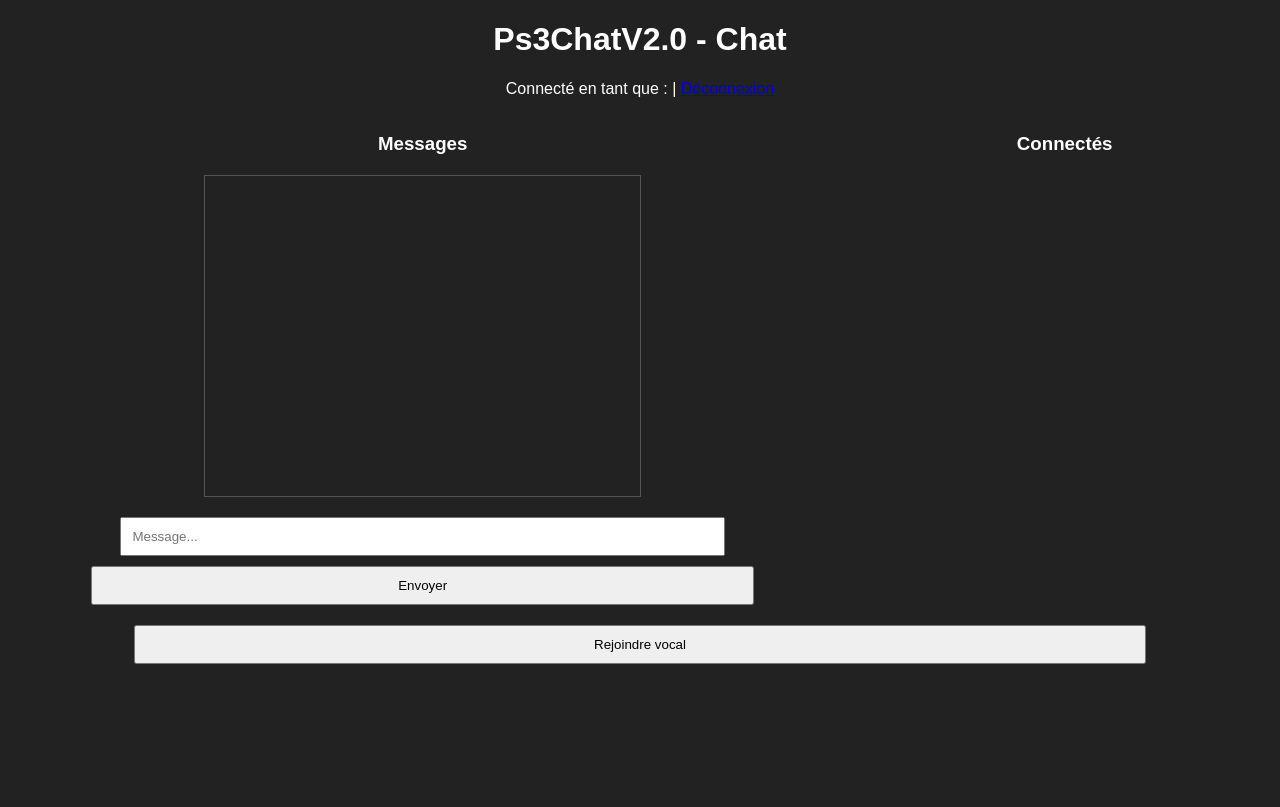
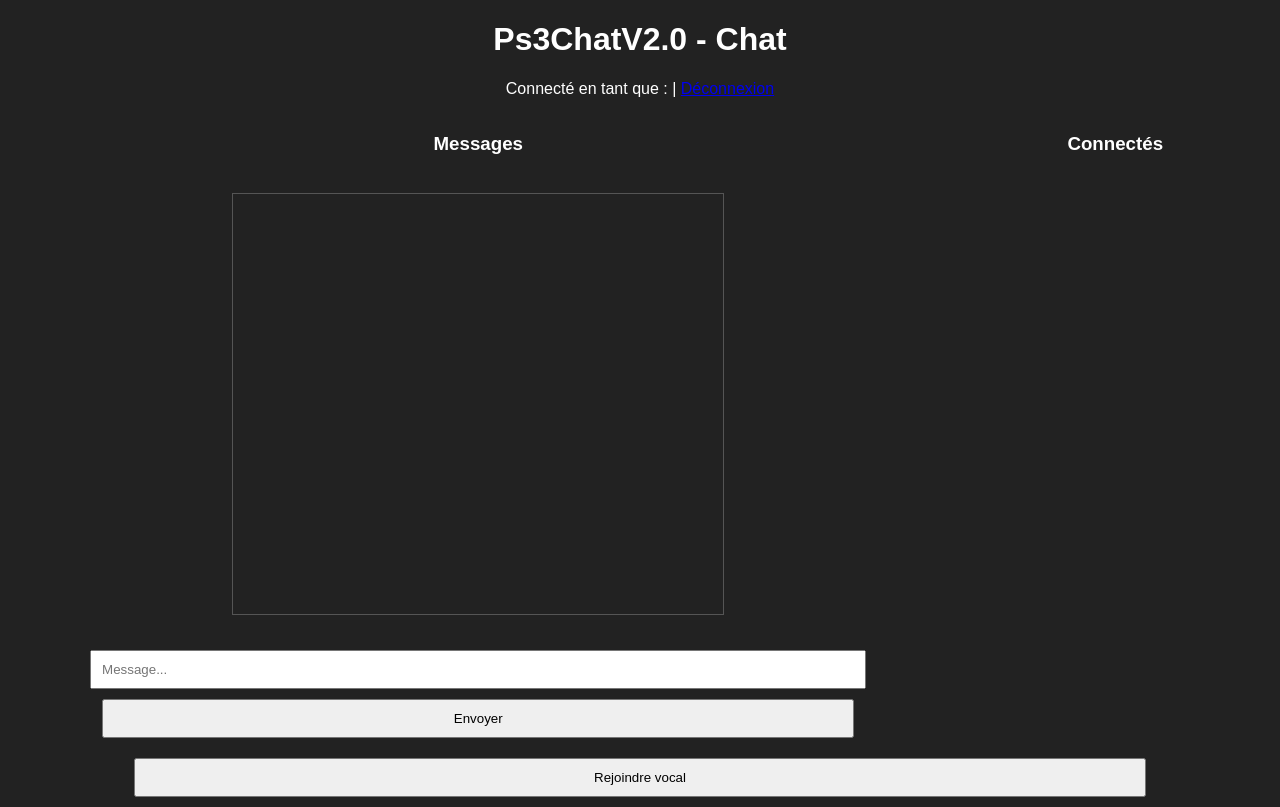
Before and after one commit to GabiMinecraft02/ps3chatV2, a Flask app: template templates/index.html in a window 1280 px wide. Before the commit the page ends 664 px from the top, so only its background shows below. Run offline with Flask 3, Linux system fonts and the light colour scheme; the template is opened without the code that fills it, so the values that code supplies are empty.

Commit message:
Update index.html

```diff
--- a/templates/index.html
+++ b/templates/index.html
@@ -9,13 +9,14 @@
     <h1>Ps3ChatV2.0 - Chat</h1>
     <p>Connecté en tant que : {{ username }} | <a href="/logout">Déconnexion</a></p>
 
-    <div style="display:flex; gap:20px;">
+<div style="display:flex; gap:10px; align-items:flex-start;">
+
     <!-- Chat -->
-        <div style="flex:2;">
+    <div style="flex:3; display:flex; flex-direction:column;">
         <h3>Messages</h3>
-            <div id="chat-box" style="height:300px; overflow-y:scroll; border:1px solid #555; padding:10px;"></div>
-            <form id="chat-form">
-                <input type="text" id="chat-input" placeholder="Message..." style="width:70%;">
+        <div id="chat-box" style="flex:1; overflow-y:scroll; border:1px solid #555; padding:10px; min-height:400px;"></div>
+        <form id="chat-form" style="margin-top:5px;">
+            <input type="text" id="chat-input" placeholder="Message..." style="width:80%;">
             <button type="submit">Envoyer</button>
         </form>
     </div>
@@ -23,8 +24,9 @@
     <!-- Utilisateurs connectés -->
     <div style="flex:1;">
         <h3>Connectés</h3>
-            <ul id="users-list"></ul>
+        <ul id="users-list" style="margin-top:0;"></ul>
     </div>
+
 </div>
 
     <button onclick="window.location.href='/vocal'">Rejoindre vocal</button>
```
Lines whose indentation alone changed are shown as unchanged.
